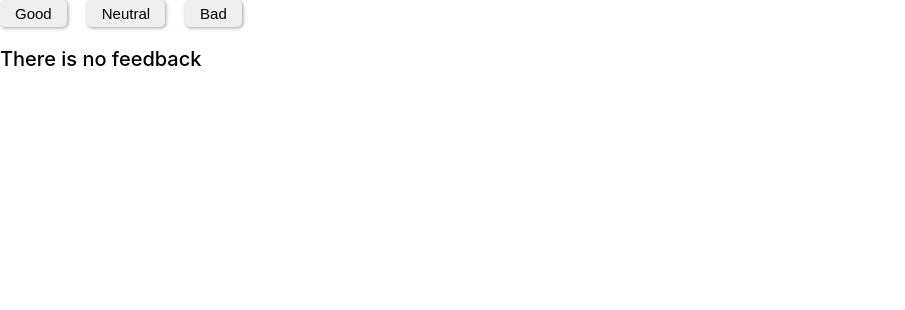
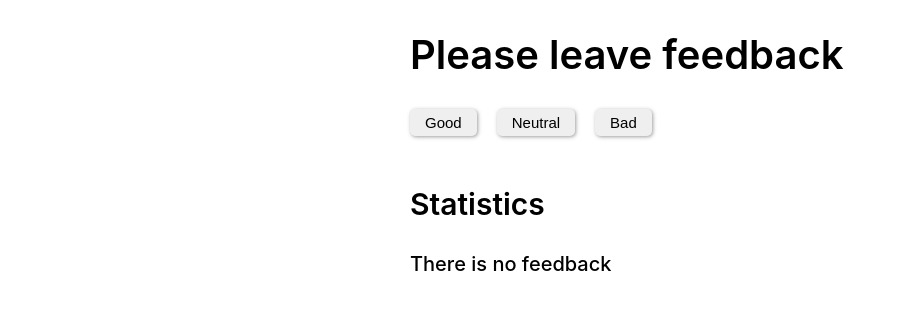
Before and after one commit to OlgaSharhorodska/goit-react-hw-04-feedback, a React (Create React App) app: page / in a window 1280 px wide. Shown: the top 310 px of the page, without its empty margins (0-905 px from the left). Built offline with nearby package versions, Linux system fonts and the light colour scheme.

Commit message:
Update App on hooks

```diff
--- a/src/components/App.jsx
+++ b/src/components/App.jsx
@@ -1,6 +1,7 @@
 import { useState } from 'react';
-import { FeedbackOption } from './Feedback/Feedback';
+import { FeedbackOption } from './FeedBack/Feedback';
 import { Statistics } from './Statistics/Statistics';
+import { Section } from './Section/Section';
 import { Notification } from './Notification/Notification';
 
 export const App = () => {
@@ -34,11 +35,13 @@ export const App = () => {
 
   return (
     <>
+      <Section title="Please leave feedback" tagItem="h1">
         <FeedbackOption
           buttonClick={buttonClick}
           options={['good', 'neutral', 'bad']}
         />
-
+      </Section>
+      <Section title="Statistics">
         {countTotalFeedback > 0 ? (
           <Statistics
             good={good}
@@ -50,6 +53,7 @@ export const App = () => {
         ) : (
           <Notification message="There is no feedback" />
         )}
+      </Section>
     </>
   );
 };
```
